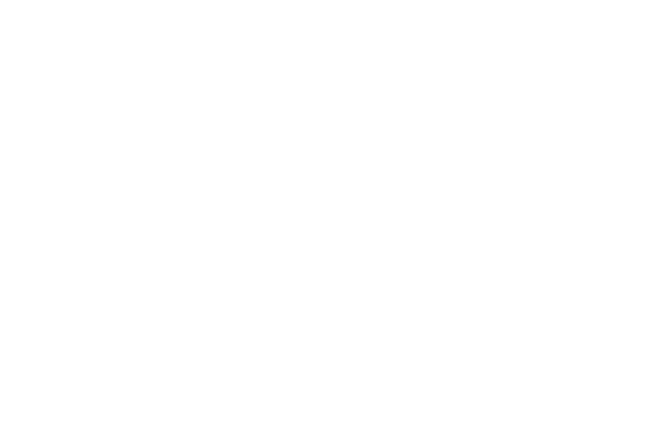
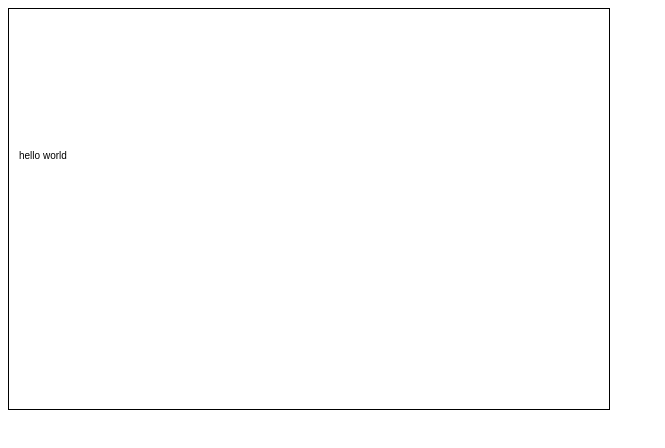
Before and after one commit to Shahi9935/Basic-PACMAN, a plain HTML site: page index.html in a window 1280 px wide. Shown: the whole page, without its empty margins (0-665 px from the left). Drawn offline with Linux system fonts and the light colour scheme.

Commit message:
Setting canvas

```diff
--- a/index.html
+++ b/index.html
@@ -2,8 +2,14 @@
 <html>
 <head>
 <title>Basic PACMAN</title>
+<style>
+canvas{
+  border: 1px solid #000;
+}
+</style>
 <body>
-
+<!-- <canvas id="myCanvas" width="600" height="400"></canvas> -->
+<script src="jsfile.js"></script>
   <body>
 </head>
 </html>
--- /dev/null
+++ b/jsfile.js
@@ -0,0 +1,9 @@
+// var canvas=document.getElementById('myCanvas');
+// var ctx=canvas.getContext("2d");
+// ctx.fillText("hello world",10,150);
+var canvas = document.createElement("canvas");//creating using js
+var ctx = canvas.getContext("2d");
+canvas.height=400;
+canvas.width=600;
+document.body.appendChild(canvas);
+ctx.fillText("hello world",10,150);
```
